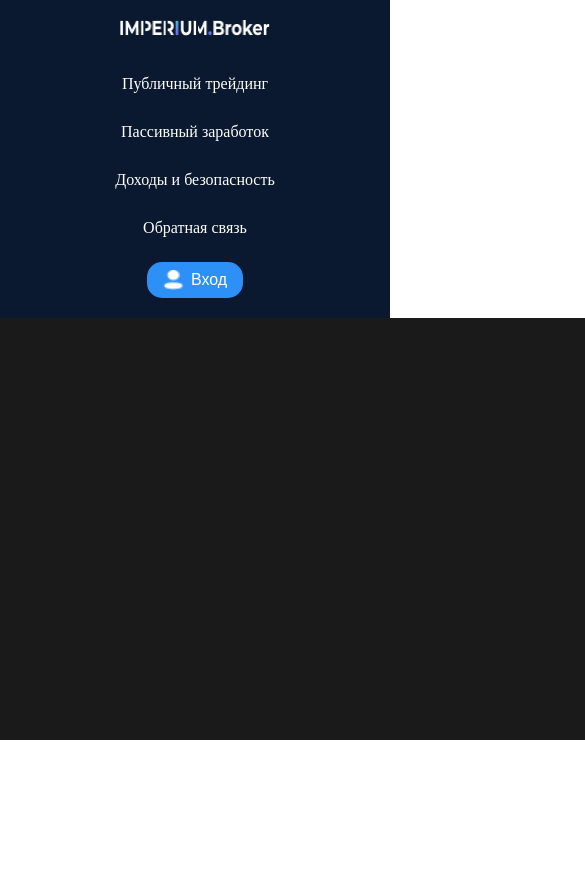
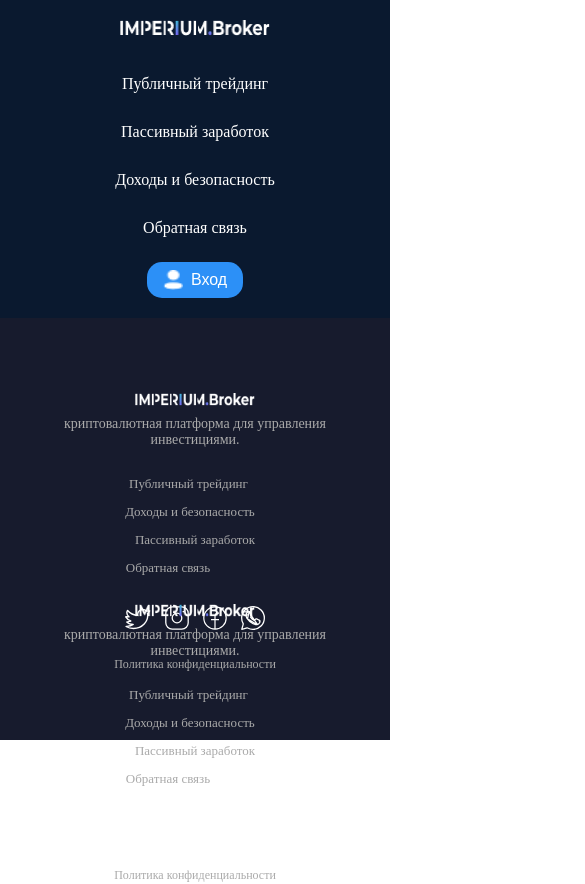
Before and after one commit to DataFlow0101/Okurmen-, a React (Vite) app: page /Footer in a window 390 px wide. Shown: the top 884 px of the page, 585 px wide, since content can reach past the window. Built offline with nearby package versions, Linux system fonts and the light colour scheme.

Commit message:
Адаптивкажок

```diff
--- a/src/components/Footer/Footer.jsx
+++ b/src/components/Footer/Footer.jsx
@@ -19,7 +19,6 @@
             </div>
           </div>
 
-          {/* Справа: 4 иконки + 1 ссылка под ними */}
           <div className="footer__block footer__block--right">
             <div className="footer__icons-container">
               <a href="#"><img src="/Vector.svg" alt="icon1" className="footer__icon footer__icon--large" /></a>
--- a/src/components/Footer/style.scss
+++ b/src/components/Footer/style.scss
@@ -1,7 +1,7 @@
 .footer {
-  width: 1920px;
+  width: 100%;
   height: 211px;
-  background-color: #1a1a1a;
+  background-color: #171B2D;
   color: white;
   display: flex;
   justify-content: center;
@@ -111,7 +111,6 @@
     grid-column-gap: 40px;
   }
 }
-// 💻 Ноутбуки (1024–1439px)
 @media (max-width: 1439px) {
   .footer__inner {
     width: 90%;
@@ -138,7 +137,6 @@
   }
 }
 
-// 📱 Планшеты (768–1023px)
 @media (max-width: 1023px) {
   .footer__inner {
     flex-direction: column;
@@ -173,7 +171,6 @@
   }
 }
 
-// 📱 Телефоны (<768px)
 @media (max-width: 767px) {
   .footer {
     padding: 30px 0;
--- a/src/components/Header/style.scss
+++ b/src/components/Header/style.scss
@@ -78,7 +78,6 @@
     align-items: center;
     gap: 20px;
   }
-
   .nav-wrapper {
     order: 2;
   }
@@ -97,6 +96,7 @@
 
   .link {
     font-size: 14px;
+    grid-column: auto;
   }
 
   .cta-button {
```
